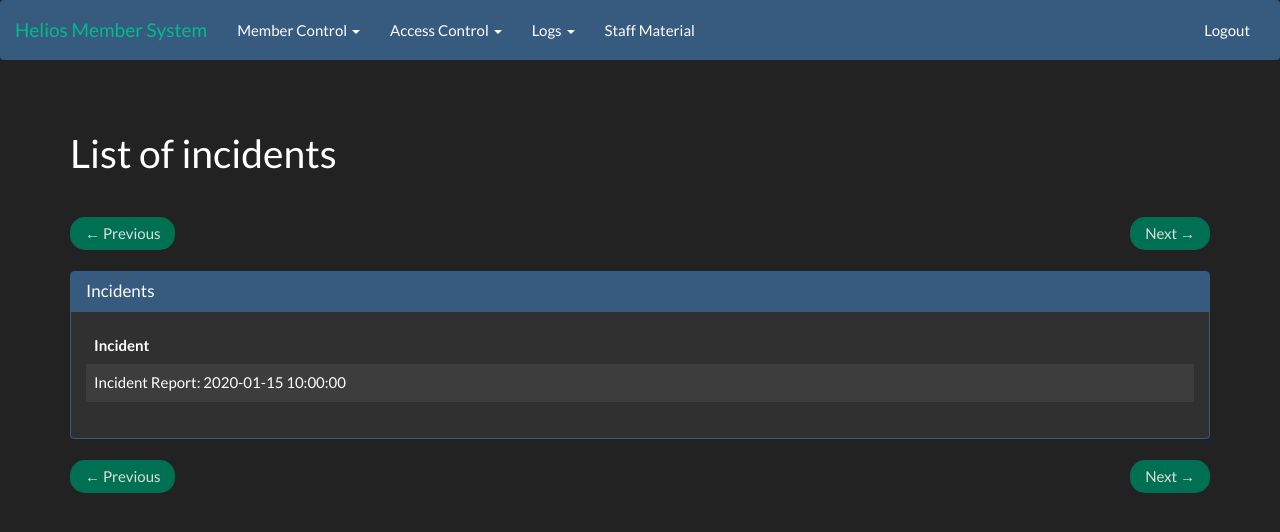
After one commit to C-o-r-E/msys, a Django app: a page that uses msys/members/templates/members/main.html in a window 1280 px wide. The commit adds this page. Shown: the top 532 px of the page. Run offline with Django 3.2, Linux system fonts and the light colour scheme; a user stored in the database is signed in; tables that the repository leaves empty hold one stand-in row (values such as "Sample post"); some libraries are stand-ins or nearby versions.

Commit message:
add incident list + reporting

```diff
--- a/msys/members/models.py
+++ b/msys/members/models.py
@@ -8,7 +8,9 @@ The classes defined here are essential to Django's ORM magic
 import datetime
 from django.db import models
 from django.forms import ModelForm
-from django.forms import Select, SelectMultiple, TextInput, DateInput, NumberInput, TimeInput
+from django.forms import Select, SelectMultiple, TextInput
+from django.forms import DateInput, NumberInput, TimeInput
+from django.forms import CheckboxSelectMultiple
 
 
 class MemberType(models.Model):
@@ -356,8 +358,10 @@ class IncidentReportForm(ModelForm):
                   'description', 'damage', 'root_cause', 'mitigation', 'actions_taken', 'actions_todo']
         widgets = {'report_date': DateInput(attrs={'class': 'form-control datepicker'}),
                    'report_time': TimeInput(attrs={'class': 'form-control timepicker'}),
-                   'effected_members': Select(attrs={'class': 'form-control'}),
-                   'staff_on_duty': Select(attrs={'class': 'form-control'}),
+                   'effected_members': SelectMultiple(attrs={'class': 'form-control selectpicker',
+                                                             'data-style': 'btn-primary'}),
+                   'staff_on_duty': SelectMultiple(attrs={'class': 'form-control selectpicker',
+                                                          'data-style': 'btn-primary'}),
                    'description': TextInput(attrs={'class': 'form-control'}),
                    'damage': TextInput(attrs={'class': 'form-control'}),
                    'root_cause': TextInput(attrs={'class': 'form-control'}),
--- /dev/null
+++ b/msys/members/templates/members/incident_list.html
@@ -0,0 +1,69 @@
+{% extends "members/main.html" %}
+{% load staticfiles %}
+{% block content %}
+
+<div class="page-header">
+  <h1>List of incidents</h1>
+</div>
+
+{% if report_list %}
+
+<ul class="pager">
+  {% if report_list.has_previous %}
+  <li class="previous"><a href="?page={{report_list.previous_page_number}}">&larr; Previous</a></li>
+  {% else %}
+  <li class="previous disabled"><a href="#">&larr; Previous</a></li>
+  {% endif %}
+
+  {% if report_list.has_next %}
+  <li class="next"><a href="?page={{report_list.next_page_number}}">Next &rarr;</a></li>
+  {% else %}
+  <li class="next disabled"><a href="#">Next &rarr;</a></li>
+  {% endif %}
+</ul>
+
+
+<div class="panel panel-primary">
+  <div class="panel-heading">
+	<h3 class="panel-title">Incidents</h3>
+  </div>
+  <div class="panel-body">
+	<table class="table table-striped table-hover">
+	  <thead>
+		<tr>
+		  <th>Incident</th>
+		</tr>
+	  </thead>
+	  <tbody>
+		{% for report in report_list %}
+		<tr>
+		  <td>{{report}}</td>
+		</tr>
+		{% endfor %}
+	  </tbody>
+	</table>
+  </div>
+</div>
+
+<ul class="pager">
+  {% if report_list.has_previous %}
+  <li class="previous"><a href="?page={{report_list.previous_page_number}}">&larr; Previous</a></li>
+  {% else %}
+  <li class="previous disabled"><a href="#">&larr; Previous</a></li>
+  {% endif %}
+
+  {% if report_list.has_next %}
+  <li class="next"><a href="?page={{report_list.next_page_number}}">Next &rarr;</a></li>
+  {% else %}
+  <li class="next disabled"><a href="#">Next &rarr;</a></li>
+  {% endif %}
+</ul>
+
+{% else %}
+<p>
+  No data...
+</p>
+{% endif %}
+
+
+{% endblock %}
--- a/msys/members/templates/members/main.html
+++ b/msys/members/templates/members/main.html
@@ -5,10 +5,10 @@
   <meta http-equiv="Content-Type" content="text/html; charset=utf-8" />
   <meta name="viewport" content="width=device-width, initial-scale=1.0" />
 
-  <script src="https://ajax.googleapis.com/ajax/libs/jquery/3.1.0/jquery.min.js"></script>
+  <script src="https://ajax.googleapis.com/ajax/libs/jquery/3.1.1/jquery.min.js"></script>
 
-  <link rel="stylesheet" href="https://ajax.googleapis.com/ajax/libs/jqueryui/1.11.4/themes/smoothness/jquery-ui.css">
-  <script src="https://ajax.googleapis.com/ajax/libs/jqueryui/1.11.4/jquery-ui.min.js"></script>
+  <link rel="stylesheet" href="https://ajax.googleapis.com/ajax/libs/jqueryui/1.12.1/themes/smoothness/jquery-ui.css">
+  <script src="https://ajax.googleapis.com/ajax/libs/jqueryui/1.12.1/jquery-ui.min.js"></script>
   <script>
   $(document).ready(function() {
       $('.datepicker').datepicker({
@@ -18,6 +18,10 @@
       });
   });
   </script>
+
+
+  <link rel="stylesheet" href="https://cdnjs.cloudflare.com/ajax/libs/bootstrap-select/1.12.1/css/bootstrap-select.min.css">
+  <script src="https://cdnjs.cloudflare.com/ajax/libs/bootstrap-select/1.12.1/js/bootstrap-select.min.js"></script>
 
   <link rel="stylesheet" type="text/css" href="{% static "css/bootstrap.css" %}" />
   <script type="text/javascript" src="{% static "js/bootstrap.js" %}"></script>
--- a/msys/members/views.py
+++ b/msys/members/views.py
@@ -742,6 +742,8 @@ def incidentReport(request):
         ir_form = IncidentReportForm(request.POST)
         if ir_form.is_valid():
             new_report = ir_form.save(commit=False)
+            new_report.post_date = datetime.date.today()
+            new_report.post_time = datetime.datetime.now().time()
             new_report.save()
 
             log_str = "{} created incident report: [{}]".format(request.user.username,
```
Also changed, not shown: msys/members/templates/members/edit_incident.html (added, +32 -0 lines).
